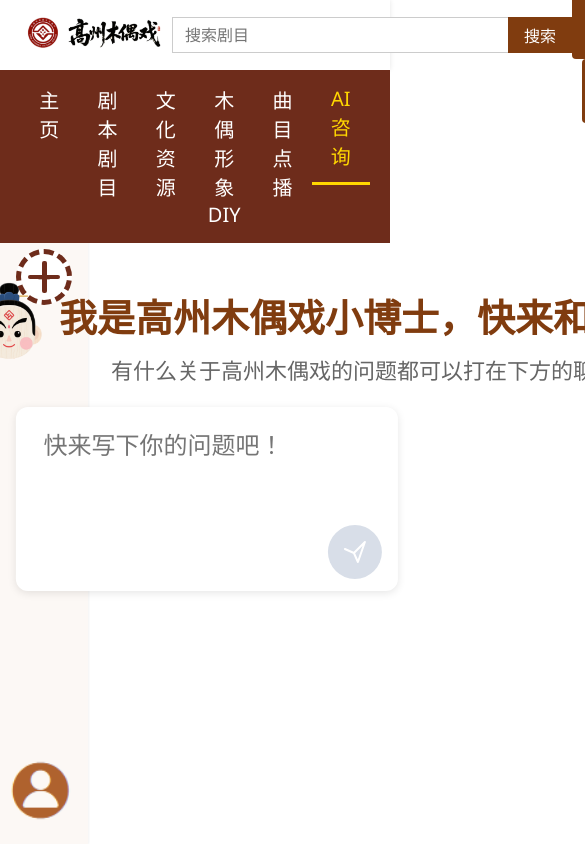
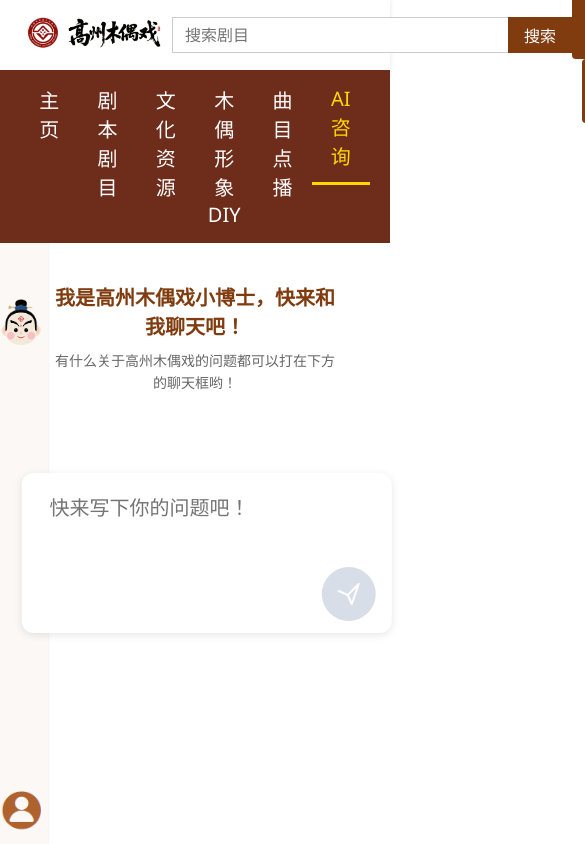
Before and after one commit to wenpeichen419/front-puppet, a Vue app: page /chat in a window 390 px wide. Shown: the top 844 px of the page, 585 px wide, since content can reach past the window. Built offline with nearby package versions, Linux system fonts and the light colour scheme; the HTML template or start-up script is replaced by a standard one.

Commit message:
AiConsult Page:px->rem

```diff
--- a/src/views/AiConsult.vue
+++ b/src/views/AiConsult.vue
@@ -285,12 +285,19 @@ export default {
 </script>
 
 <style scoped>
-/* 原有样式保持不变，添加以下加载动画样式 */
+/* 基础重置和基准设置 */
+* {
+  margin: 0;
+  padding: 0;
+  box-sizing: border-box;
+}
+
+/* 加载动画 */
 .loading-spinner {
   display: inline-block;
-  width: 24px;
-  height: 24px;
-  border: 3px solid rgba(128, 60, 15, 0.3);
+  width: 1.5rem; /* 24px -> 1.5rem */
+  height: 1.5rem;
+  border: 0.1875rem solid rgba(128, 60, 15, 0.3); /* 3px -> 0.1875rem */
   border-radius: 50%;
   border-top-color: #803c0f;
   animation: spin 1s ease-in-out infinite;
@@ -304,101 +311,96 @@ export default {
   display: flex;
   align-items: center;
   position: absolute;
-  top: 40%;  /* 更靠下 */
-  left: -2%; /* 更靠左 */
+  top: 40%;
+  left: -2%;
   transform: translate(-50%, -50%);
 }
 
 .gaozhou-icon {
-  width: 80px;
-  height: 80px;
-  margin-right: 48px; /* 约3个字体距离(16px*3) */
+  width: 5rem; /* 80px -> 5rem */
+  height: 5rem;
+  margin-right: 3rem; /* 48px -> 3rem */
 }
 
 /* 调整欢迎消息位置 */
 .welcome-message {
   position: absolute;
-  top: 40%;  /* 更靠下 */
-  left: 50%; /* 更靠左 */
+  top: 40%;
+  left: 50%;
   transform: translate(-50%, -50%);
   width: 80%;
-  max-width: 600px;
-  text-align: left; /* 左对齐 */
+  max-width: 37.5rem; /* 600px -> 37.5rem */
+  text-align: left;
 }
 
-
 .title-text h3 {
-  font-size: 38px !important; /* 更大字号 */
+  font-size: 2.375rem !important; /* 38px -> 2.375rem */
   font-weight: bold;
   color: #803c0f;
-  margin-bottom: 12px;
+  margin-bottom: 0.75rem; /* 12px -> 0.75rem */
   white-space: nowrap;
 }
 
 .title-text p {
-  font-size: 22px !important; /* 更大字号 */
+  font-size: 1.375rem !important; /* 22px -> 1.375rem */
   color: #6e2c1b;
   line-height: 1.6;
-  padding-left: 52px;
+  padding-left: 3.25rem; /* 52px -> 3.25rem */
   white-space: nowrap;
 }
-
 
 /* 调整聊天历史区域 */
 .chat-history-wrapper {
   flex: 1;
   overflow-y: auto;
-  padding-bottom: 180px;
+  padding-bottom: 11.25rem; /* 180px -> 11.25rem */
   scroll-behavior: smooth;
 }
 
 .chat-history {
   width: 90%;
-  max-width: 1200px;
+  max-width: 75rem; /* 1200px -> 75rem */
   margin: 0 auto;
-  padding: 20px 0;
-  min-height: calc(100% - 40px);
-  padding-bottom: 40px;
+  padding: 1.25rem 0; /* 20px -> 1.25rem */
+  min-height: calc(100% - 2.5rem); /* 40px -> 2.5rem */
+  padding-bottom: 2.5rem; /* 40px -> 2.5rem */
 }
 
 .ai-page {
   display: flex;
-  height: calc(100vh - 130px); /* 减去导航栏高度 */
+  height: calc(100vh - 8.125rem); /* 130px -> 8.125rem */
   background-color: #fff;
-  margin-top: 130px; /* 导航栏高度 */
+  margin-top: 8.125rem; /* 130px -> 8.125rem */
+  font-size: 1rem; /* 设置基准字体大小 */
 }
 
 /* 左侧边栏样式 */
 .sidebar {
-  width: 88px; /* 更窄的宽度 */
+  width: 5.5rem; /* 88px -> 5.5rem */
   background-color: #fcf8f5;
   display: flex;
   flex-direction: column;
   align-items: center;
-  padding: 16px 0;
-  /* 移除所有边框 */
+  padding: 1rem 0; /* 16px -> 1rem */
   border: none !important;
-  /* 添加细微阴影创造层次感 */
-  box-shadow: 1px 0 2px rgba(0, 0, 0, 0.05);
+  box-shadow: 0.0625rem 0 0.125rem rgba(0, 0, 0, 0.05); /* 1px 2px -> 0.0625rem 0.125rem */
 }
 
 /* AI头像样式 */
 .ai-avatar {
-  width: 64px;
-  height: 64px;
+  width: 4rem; /* 64px -> 4rem */
+  height: 4rem;
   border-radius: 50%;
   background-color: white;
-  /* 保留头像边框作为视觉焦点 */
-  border: 2px solid #803c0f;
+  border: 0.125rem solid #803c0f; /* 2px -> 0.125rem */
   display: flex;
   justify-content: center;
   align-items: center;
-  margin-bottom: 24px;
+  margin-bottom: 1.5rem; /* 24px -> 1.5rem */
   overflow: hidden;
   cursor: pointer;
   transition: all 0.2s;
 }
-
 
 .ai-avatar img {
   width: 90%;
@@ -407,8 +409,8 @@ export default {
 }
 
 .new-chat {
-  width: 56px;
-  height: 56px;
+  width: 3.5rem; /* 56px -> 3.5rem */
+  height: 3.5rem;
   display: flex;
   justify-content: center;
   align-items: center;
@@ -417,14 +419,10 @@ export default {
   cursor: pointer;
   margin-bottom: auto;
   transition: all 0.2s;
-  transform: translateY(15px);
-  /* 稀疏虚线边框 - 方法1 */
-  border: 5px dashed #6e2c1b;
-  /* 控制虚线间距（Chrome/Firefox） */
-  border-spacing: 5px;
-  /* Safari兼容 */
-  -webkit-border-spacing: 5px;
-
+  transform: translateY(0.9375rem); /* 15px -> 0.9375rem */
+  border: 0.3125rem dashed #6e2c1b; /* 5px -> 0.3125rem */
+  border-spacing: 0.3125rem; /* 5px -> 0.3125rem */
+  -webkit-border-spacing: 0.3125rem;
   position: relative;
 }
 
@@ -434,44 +432,44 @@ export default {
   content: "";
   position: absolute;
   background-color: #6e2c1b;
-  border-radius: 2px; /* 圆角减小 */
+  border-radius: 0.125rem; /* 2px -> 0.125rem */
 }
 
 .new-chat::before {
-  width: 32px; /* 保持长度 */
-  height: 4px; /* 减细加号（原6px） */
+  width: 2rem; /* 32px -> 2rem */
+  height: 0.25rem; /* 4px -> 0.25rem */
 }
 
 .new-chat::after {
-  width: 5px;  /* 减细加号（原6px） */
-  height: 32px; /* 保持长度 */
+  width: 0.3125rem; /* 5px -> 0.3125rem */
+  height: 2rem; /* 32px -> 2rem */
 }
 
 .new-chat:hover {
   background-color: #f9f2e7;
-  transform: translateY(15px) scale(1.05);
+  transform: translateY(0.9375rem) scale(1.05); /* 15px -> 0.9375rem */
 }
 
 .plus-icon {
-  font-size: 24px;
+  font-size: 1.5rem; /* 24px -> 1.5rem */
   color: #774230;
 }
 
 .new-chat span {
-  display: none; /* 在小宽度下隐藏文字 */
+  display: none;
 }
 
 .user-avatar {
-  width: 70px;
-  height: 70px;
+  width: 4.375rem; /* 70px -> 4.375rem */
+  height: 4.375rem;
   border-radius: 50%;
   overflow: hidden;
   cursor: pointer;
   margin-top: auto;
   transition: all 0.2s;
-  /* 移除阴影（根据你之前的需求） */
   box-shadow: none;
 }
+
 .user-avatar img {
   width: 100%;
   height: 100%;
@@ -491,24 +489,22 @@ export default {
 
 .welcome-message {
   text-align: center;
-  padding: 40px 20px;
+  padding: 2.5rem 1.25rem; /* 40px 20px -> 2.5rem 1.25rem */
   color: #333;
 }
 
 .welcome-message h3 {
-  font-size: 24px;
-  margin-bottom: 10px;
+  font-size: 1.5rem; /* 24px -> 1.5rem */
+  margin-bottom: 0.625rem; /* 10px -> 0.625rem */
   color: #803c0f;
 }
 
 .welcome-message p {
-  font-size: 16px;
+  font-size: 1rem; /* 16px -> 1rem */
   color: #666;
 }
 
-
 /* 新的输入区域样式 */
-/* 统一输入框样式 */
 .chat-input-area {
   padding: 0;
   background-color: transparent;
@@ -517,32 +513,29 @@ export default {
   left: 53%;
   transform: translateX(-50%);
   width: 98%;
-  max-width: 1200px;
+  max-width: 75rem; /* 1200px -> 75rem */
   transition: all 0.3s ease;
   margin: 0 auto;
-  bottom: 30%; /* 无消息时的位置 */
+  bottom: 30%;
 }
 
 .chat-input-area.active {
-  bottom: 4%; /* 有消息时的位置 */
-  /* 保持相同的宽度控制 */
+  bottom: 4%;
   border-top: none;
   width: 98%;
-  max-width: 1200px;
+  max-width: 75rem; /* 1200px -> 75rem */
 }
-
 
 /* 输入容器样式 */
 .input-container {
   display: flex;
   align-items: flex-end;
-  background-color: #fff; /* 输入框背景色 */
-  border-radius: 12px; /* 更大的圆角 */
-  padding: 12px 16px; /* 更大的内边距 */
-  box-shadow: 0 2px 8px rgba(0, 0, 0, 0.1); /* 更柔和的阴影 */
-  width: 100%; /* 占据全部宽度 */
-  min-height: 100px; /* 最小高度 */
-
+  background-color: #fff;
+  border-radius: 0.75rem; /* 12px -> 0.75rem */
+  padding: 0.75rem 1rem; /* 12px 16px -> 0.75rem 1rem */
+  box-shadow: 0 0.125rem 0.5rem rgba(0, 0, 0, 0.1); /* 2px 8px -> 0.125rem 0.5rem */
+  width: 100%;
+  min-height: 6.25rem; /* 100px -> 6.25rem */
 }
 
 /* 文本输入框样式 */
@@ -551,25 +544,24 @@ textarea {
   border: none;
   outline: none;
   resize: none;
-  font-size: 24px;
+  font-size: 1.5rem; /* 24px -> 1.5rem */
   line-height: 1.5;
-  min-height: 120px; /* 最小高度 */
-  max-height: 200px; /* 更大的最大高度 */
+  min-height: 7.5rem; /* 120px -> 7.5rem */
+  max-height: 12.5rem; /* 200px -> 12.5rem */
   overflow-y: auto;
-  padding: 8px 12px; /* 更大的内边距 */
+  padding: 0.5rem 0.75rem; /* 8px 12px -> 0.5rem 0.75rem */
   font-family: inherit;
-  background: transparent; /* 透明背景 */
-
+  background: transparent;
 }
 
 /* 发送按钮样式 */
 .send-button {
-  width: 54px; /* 更大的宽度 */
-  height: 54px; /* 更大的高度 */
+  width: 3.375rem; /* 54px -> 3.375rem */
+  height: 3.375rem;
   border-radius: 50%;
   background-color: #d8dee8;
   border: none;
-  margin-left: 12px; /* 更大的左边距 */
+  margin-left: 0.75rem; /* 12px -> 0.75rem */
   cursor: pointer;
   display: flex;
   justify-content: center;
@@ -582,8 +574,8 @@ textarea {
 }
 
 .send-button svg {
-  width: 24px; /* 更大的图标 */
-  height: 24px;
+  width: 1.5rem; /* 24px -> 1.5rem */
+  height: 1.5rem;
 }
 
 /* 弹窗样式 */
@@ -602,14 +594,14 @@ textarea {
 
 .user-menu-content, .language-menu-content {
   background-color: white;
-  border-radius: 8px;
+  border-radius: 0.5rem; /* 8px -> 0.5rem */
   overflow: hidden;
-  box-shadow: 0 2px 10px rgba(0, 0, 0, 0.1);
-  min-width: 200px;
+  box-shadow: 0 0.125rem 0.625rem rgba(0, 0, 0, 0.1); /* 2px 10px -> 0.125rem 0.625rem */
+  min-width: 12.5rem; /* 200px -> 12.5rem */
 }
 
 .menu-item, .language-option {
-  padding: 12px 20px;
+  padding: 0.75rem 1.25rem; /* 12px 20px -> 0.75rem 1.25rem */
   cursor: pointer;
   transition: background-color 0.3s;
 }
@@ -624,17 +616,17 @@ textarea {
 }
 
 .language-menu-content {
-  min-width: 150px;
+  min-width: 9.375rem; /* 150px -> 9.375rem */
 }
 
 /* 消息气泡基础样式 */
 .message-container {
   display: flex;
   align-items: flex-start;
-  margin-bottom: 50px;
-  margin-top: 30px;
+  margin-bottom: 3.125rem; /* 50px -> 3.125rem */
+  margin-top: 1.875rem; /* 30px -> 1.875rem */
   width: 100%;
-  max-width: 1200px;
+  max-width: 75rem; /* 1200px -> 75rem */
 }
 
 /* AI消息容器 - 左对齐 */
@@ -649,22 +641,22 @@ textarea {
 
 /* 消息头像 */
 .message-avatar {
-  width: 50px;
-  height: 50px;
+  width: 3.125rem; /* 50px -> 3.125rem */
+  height: 3.125rem;
   border-radius: 50%;
-  margin-top: 8px;
-  margin-right: 12px; /* 头像和气泡之间的距离 */
+  margin-top: 0.5rem; /* 8px -> 0.5rem */
+  margin-right: 0.75rem; /* 12px -> 0.75rem */
   flex-shrink: 0;
-  border: 2px solid #803c0f;
+  border: 0.125rem solid #803c0f; /* 2px -> 0.125rem */
   object-fit: contain;
 }
 
 /* 消息气泡 */
 .message-bubble {
-  max-width: calc(100% - 60px); /* 减去头像和间距的宽度 */
-  padding: 16px 20px;
-  border-radius: 16px;
-  font-size: 22px;
+  max-width: calc(100% - 3.75rem); /* 60px -> 3.75rem */
+  padding: 1rem 1.25rem; /* 16px 20px -> 1rem 1.25rem */
+  border-radius: 1rem; /* 16px -> 1rem */
+  font-size: 1.375rem; /* 22px -> 1.375rem */
   line-height: 1.5;
   position: relative;
 }
@@ -696,17 +688,115 @@ textarea {
 .message-bubble ::v-deep ol {
   padding-left: 1.2em;
   margin-bottom: 1em;
-  list-style-position: inside; /* 确保编号在气泡内部 */
+  list-style-position: inside;
 }
 
 .message-bubble ::v-deep li {
   margin-bottom: 0.5em;
-  padding-left: 0.5em; /* 为编号留出适当空间 */
-  text-indent: -0.8em; /* 调整编号位置 */
+  padding-left: 0.5em;
+  text-indent: -0.8em;
 }
 
 .message-bubble ::v-deep strong {
   font-weight: bold;
   color: #6e2c1b;
 }
+
+/* 响应式调整 */
+@media (max-width: 768px) {
+  .ai-page {
+    font-size: 0.875rem; /* 在小屏幕上减小基准字体 */
+  }
+
+  .sidebar {
+    width: 4rem; /* 侧边栏变窄 */
+  }
+
+  .title-text h3 {
+    font-size: 1.5rem !important;
+    white-space: normal;
+  }
+
+  .title-text p {
+    font-size: 1rem !important;
+    white-space: normal;
+    padding-left: 0;
+  }
+
+  .chat-history {
+    width: 95%;
+    padding: 1rem 0;
+  }
+
+  .message-bubble {
+    font-size: 1rem;
+    padding: 0.75rem 1rem;
+  }
+
+  .chat-input-area {
+    width: 95%;
+  }
+
+  textarea {
+    font-size: 1.25rem;
+    min-height: 6rem;
+  }
+}
+
+@media (max-width: 480px) {
+  .ai-page {
+    font-size: 0.75rem;
+    margin-top: 6rem;
+    height: calc(100vh - 6rem);
+  }
+
+  .sidebar {
+    width: 3rem;
+    padding: 0.5rem 0;
+  }
+
+  .ai-avatar {
+    width: 2.5rem;
+    height: 2.5rem;
+    margin-bottom: 1rem;
+  }
+
+  .new-chat {
+    width: 2.5rem;
+    height: 2.5rem;
+    transform: translateY(0.5rem);
+  }
+
+  .user-avatar {
+    width: 3rem;
+    height: 3rem;
+  }
+
+  .welcome-message {
+    padding: 1.5rem 1rem;
+  }
+
+  .title-text h3 {
+    font-size: 1.25rem !important;
+  }
+
+  .title-text p {
+    font-size: 0.875rem !important;
+  }
+
+  .gaozhou-icon {
+    width: 3rem;
+    height: 3rem;
+    margin-right: 1.5rem;
+  }
+
+  .chat-input-area {
+    width: 95%;
+    bottom: 25%;
+  }
+
+  .chat-input-area.active {
+    bottom: 2%;
+  }
+}
 </style>
```
